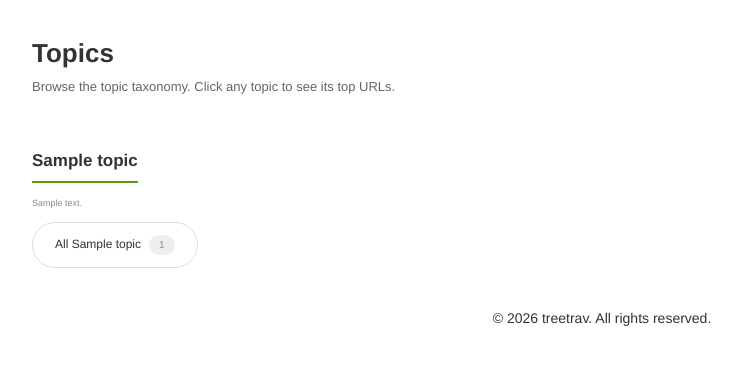
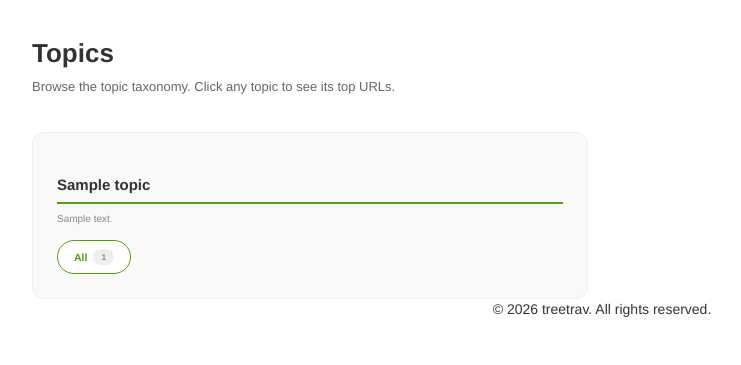
Before and after one commit to newport11/treetrav, a Flask app: page /topics in a window 1280 px wide. Shown: the part 51-416 px from the top of the page, without its empty margins (38-779 px from the left). Run offline with Flask 3, Linux system fonts and the light colour scheme; tables that the repository leaves empty hold one stand-in row (values such as "Sample post"); some libraries are stand-ins or nearby versions.

Commit message:
split topics into 2-column grid layout

```diff
--- a/app/templates/topics.html
+++ b/app/templates/topics.html
@@ -6,32 +6,47 @@
     .topics-header { margin-bottom: 36px; }
     .topics-header h1 { font-size: 2.6rem; font-weight: 700; margin-bottom: 10px; }
     .topics-header p { color: #666; font-size: 1.3rem; }
-    .topic-group { margin-bottom: 40px; }
+    .topics-grid {
+        display: grid;
+        grid-template-columns: 1fr 1fr;
+        gap: 28px;
+    }
+    @media (max-width: 768px) { .topics-grid { grid-template-columns: 1fr; } }
+    .topic-group {
+        background: #f9f9f9;
+        border: 1px solid #eee;
+        border-radius: 12px;
+        padding: 24px;
+        transition: border-color 0.15s;
+    }
+    .topic-group:hover { border-color: #5a9b16; }
     .topic-group h3 {
-        font-size: 1.7rem;
+        font-size: 1.5rem;
         font-weight: 600;
-        margin-bottom: 14px;
-        padding-bottom: 10px;
+        margin-bottom: 8px;
+        padding-bottom: 8px;
         border-bottom: 2px solid #5a9b16;
-        display: inline-block;
     }
-    .topic-group p { font-size: 1.1rem; }
+    .topic-group h3 a { color: inherit; text-decoration: none; }
+    .topic-group h3 a:hover { color: #5a9b16; }
+    .topic-group .topic-desc { font-size: 1rem; color: #888; margin-bottom: 14px; }
     .topic-children {
         display: flex;
         flex-wrap: wrap;
-        gap: 12px;
+        gap: 8px;
     }
     .topic-chip {
         display: inline-flex;
         align-items: center;
-        gap: 8px;
-        padding: 12px 22px;
+        gap: 6px;
+        padding: 8px 16px;
         border: 1px solid #ddd;
-        border-radius: 24px;
+        border-radius: 20px;
         text-decoration: none;
         color: #333;
-        font-size: 1.2rem;
+        font-size: 1.05rem;
         transition: all 0.15s;
+        background: #fff;
     }
     .topic-chip:hover {
         border-color: #5a9b16;
@@ -42,11 +57,16 @@
     .topic-chip .count {
         background: #eee;
         color: #888;
-        font-size: 1rem;
-        padding: 3px 10px;
-        border-radius: 12px;
+        font-size: 0.85rem;
+        padding: 2px 8px;
+        border-radius: 10px;
     }
     .topic-chip:hover .count { background: #d4ecc0; color: #5a9b16; }
+    .topic-chip-all {
+        font-weight: 600;
+        border-color: #5a9b16;
+        color: #5a9b16;
+    }
 </style>
 
 <div class="topics-header">
@@ -54,15 +74,16 @@
     <p>Browse the topic taxonomy. Click any topic to see its top URLs.</p>
 </div>
 
+<div class="topics-grid">
     {% for topic in topics %}
     <div class="topic-group">
-    <h3><a href="{{ url_for('main.view_topic', topic_id=topic.id) }}" style="color: inherit; text-decoration: none;">{{ topic.name }}</a></h3>
+        <h3><a href="{{ url_for('main.view_topic', topic_id=topic.id) }}">{{ topic.name }}</a></h3>
         {% if topic.description %}
-    <p style="color: #888; margin-bottom: 12px; font-size: 0.9rem;">{{ topic.description }}</p>
+        <p class="topic-desc">{{ topic.description }}</p>
         {% endif %}
         <div class="topic-children">
-        <a href="{{ url_for('main.view_topic', topic_id=topic.id) }}" class="topic-chip">
-            All {{ topic.name }} <span class="count">{{ topic.url_count or 0 }}</span>
+            <a href="{{ url_for('main.view_topic', topic_id=topic.id) }}" class="topic-chip topic-chip-all">
+                All <span class="count">{{ topic.url_count or 0 }}</span>
             </a>
             {% for child in topic.children %}
             {% if child.is_active %}
@@ -74,9 +95,10 @@
         </div>
     </div>
     {% endfor %}
+</div>
 
 {% if total_pages > 1 %}
-<nav style="margin-top: 24px;">
+<nav style="margin-top: 28px;">
     <ul class="pager">
         {% if page > 1 %}
         <li><a href="{{ url_for('main.browse_topics', page=page-1) }}">&laquo; Previous</a></li>
```
Lines whose indentation alone changed are shown as unchanged.
